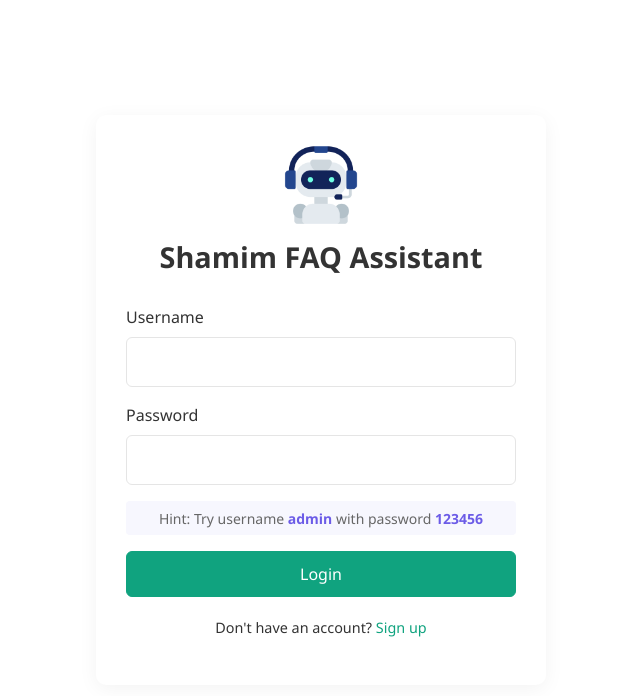
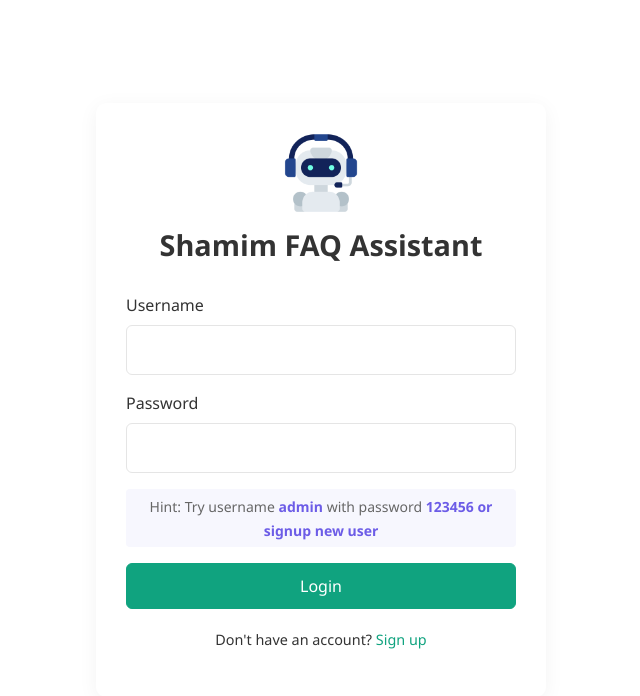
Before and after one commit to shamimjony1000/smart_faq, a Flask app: page /login in a window 1280 px wide. Shown: the top 696 px of the page, without its empty margins (319-959 px from the left). Run offline with Flask 3, Linux system fonts and the light colour scheme.

Commit message:
Update login.html template

```diff
--- a/templates/login.html
+++ b/templates/login.html
@@ -36,9 +36,11 @@
                     <label for="password" class="form-label">Password</label>
                     <input type="password" class="form-control" id="password" name="password" required>
                 </div>
+
                 <div class="login-hint">
-                    <small>Hint: Try username <strong>admin</strong> with password <strong>123456</strong></small>
+                    <small>Hint: Try username <strong>admin</strong> with password <strong>123456 or signup new user</strong></small>
                 </div>
+
                 <div class="d-grid gap-2 mt-3">
                     <button type="submit" class="btn btn-primary">Login</button>
                 </div>
```
